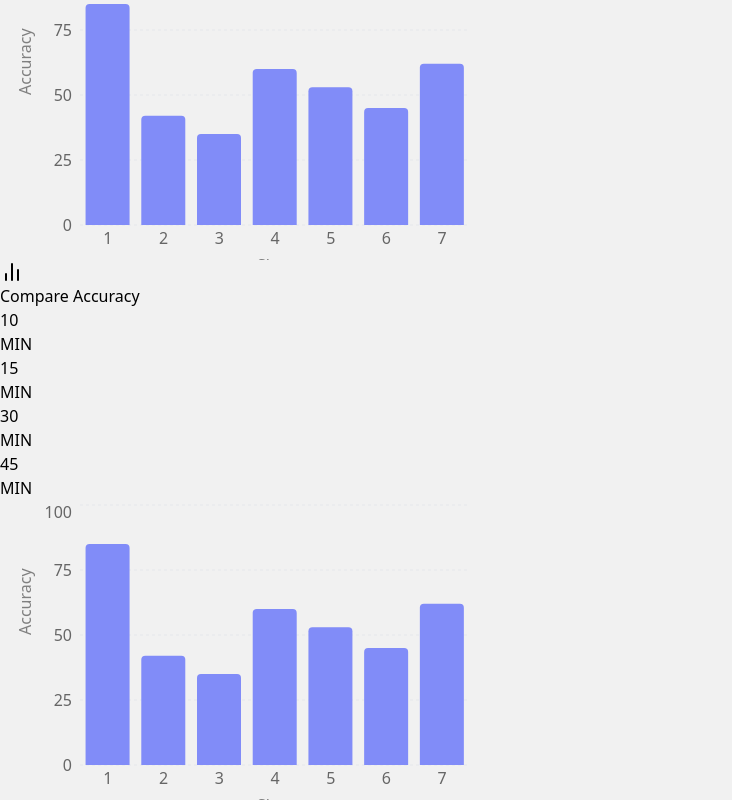
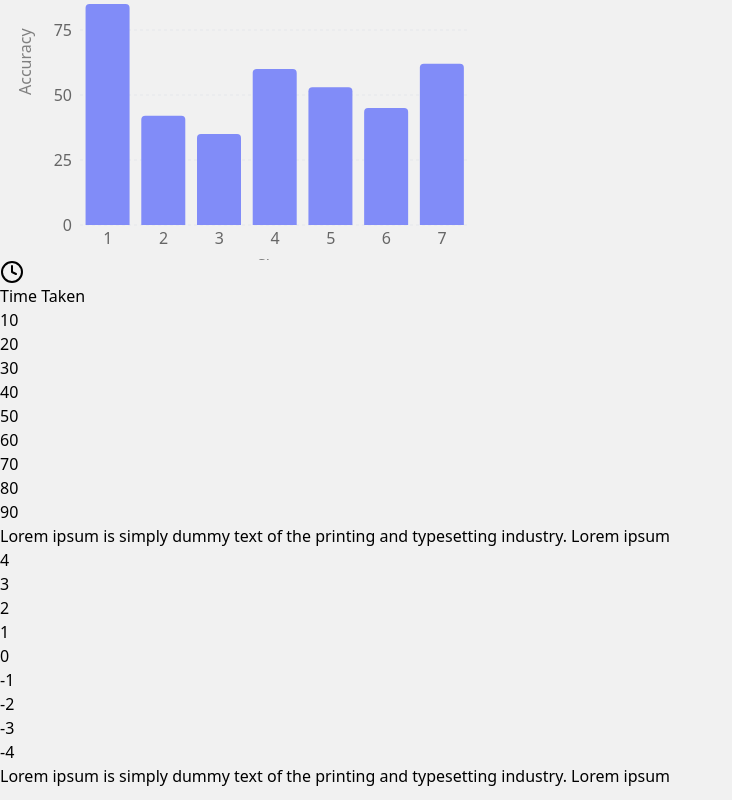
Before and after one commit to itsrajcode/assign-project, a React (Vite) app: page / in a window 1280 px wide. Shown: the part 6405-7205 px from the top of the page, without its empty margins (0-732 px from the left). Built offline with nearby package versions, Linux system fonts and the light colour scheme.

Commit message:
Chore: build complete

```diff
--- a/src/App.jsx
+++ b/src/App.jsx
@@ -7,6 +7,7 @@ import AccuracyComparisonChart from "./components/AccuracyComparisonChart";
 import ResponseTime from "./components/ResponseTime";
 import ApproachData from "./components/ApproachData";
 import Suggestions from "./components/Suggestions";
+import TimeTaken from "./components/TimeTaken";
 
 function App() {
   return (
@@ -39,7 +40,7 @@ function App() {
             {/* Accuracy Comparison Charts Section */}
             <div className="grid grid-cols-1 xl:grid-cols-2 gap-4">
               <AccuracyComparisonChart />
-              <AccuracyComparisonChart />
+              <TimeTaken />
             </div>
           </div>
         </div>
--- a/src/components/AccuracyComparisonChart.jsx
+++ b/src/components/AccuracyComparisonChart.jsx
@@ -26,7 +26,6 @@ const AccuracyComparisonChart = ({
         <h2 className="text-lg text-gray-500">Compare Accuracy</h2>
       </div>
 
-      {/* Time Markers */}
       <div className="relative mb-8 px-4">
         <div className="h-1 bg-teal-100 rounded">
           <div className="absolute top-1/2 w-full -translate-y-1/2 flex justify-between">
@@ -50,7 +49,6 @@ const AccuracyComparisonChart = ({
         </div>
       </div>
 
-      {/* Chart */}
       <BarChart
         width={500}
         height={300}
--- a/src/components/ApproachData.jsx
+++ b/src/components/ApproachData.jsx
@@ -11,13 +11,11 @@ const ApproachData = ({
 }) => {
   return (
     <div className="p-4 rounded-lg bg-white shadow-sm border border-gray-200">
-      {/* Header */}
       <div className="flex items-center mb-1 gap-2">
         <TrendingUp className="w-5 h-5 text-gray-400" />
         <h2 className="text-lg text-gray-400 font-medium">Approach Data</h2>
       </div>
 
-      {/* Approach List */}
       <div className="flex flex-col gap-3">
         {approaches.map((approach, index) => (
           <div
--- a/src/components/ResponseTime.jsx
+++ b/src/components/ResponseTime.jsx
@@ -10,20 +10,17 @@ const ResponseTime = ({
 }) => {
   return (
     <div className="p-4 rounded-lg bg-white shadow-sm border border-gray-200">
-      {/* Header */}
       <div className="flex items-center gap-2 mb-4">
         <Clock className="w-5 h-5 text-gray-400" />
         <h2 className="text-lg text-gray-400 font-medium">Response Time</h2>
       </div>
 
-      {/* Standard Time Badge */}
       <div className="mb-4">
         <span className="bg-indigo-600 text-white px-3 py-1 rounded-md text-sm">
           Std Time - {standardTime}
         </span>
       </div>
 
-      {/* Stats Box */}
       <div className="border border-dashed border-gray-300 rounded-lg p-4 bg-gray-50 mb-4">
         <div className="flex items-center justify-between">
           <div className="flex items-baseline justify-between">
@@ -40,7 +37,6 @@ const ResponseTime = ({
         </div>
       </div>
 
-      {/* Status Message */}
       <p className="text-xl font-medium">
         You are <span className="text-red-500">slow</span>!
       </p>
--- a/src/components/Suggestions.jsx
+++ b/src/components/Suggestions.jsx
@@ -10,29 +10,23 @@ const Suggestions = ({
 }) => {
   return (
     <div className="p-2 rounded-lg bg-white shadow-sm border border-gray-200">
-      {/* Header */}
       <div className="flex items-center gap-2 mb-4">
         <Sparkles className="w-5 h-5 text-gray-400" />
         <h2 className="text-lg text-gray-400 font-semibold">Suggestions</h2>
       </div>
 
-      {/* Suggestions Grid */}
       <div className="flex justify-between gap-2">
         {suggestions.map((item, index) => (
           <div key={index} className="flex flex-col items-center">
-            {/* Question Range */}
             <span className="bg-indigo-600 text-white px-2 py-1 rounded-md text-sm mb-2">
               {item.range}
             </span>
-
-            {/* Time */}
             <div className="border border-dashed border-gray-400 rounded-lg mb-2 px-4 w-16 h-16 flex items-center justify-center">
               <span className="text-xl font-bold text-gray-800">
                 {item.time}
               </span>
             </div>
 
-            {/* Difficulty */}
             <span className={`font-medium ${item.color}`}>
               {item.difficulty}
             </span>
--- /dev/null
+++ b/src/components/TimeTaken.jsx
@@ -0,0 +1,108 @@
+import React from "react";
+import { Clock } from "lucide-react";
+
+const SecondsScale = ({
+  redLineEnd = 60,
+  greenLineEnd = 30,
+  markerPosition = 30,
+  description = "Lorem ipsum is simply dummy text of the printing and typesetting industry. Lorem ipsum",
+}) => {
+  return (
+    <div className="mb-8">
+      <div className="relative h-20 bg-indigo-50 rounded-lg mb-2">
+        <div className="absolute w-full h-full flex justify-between px-4">
+          {[...Array(9)].map((_, i) => (
+            <div key={i} className="flex flex-col items-center relative">
+              <div className="h-3 w-0.5 bg-indigo-400"></div>
+              <span className="text-xs text-gray-700 mt-1">{(i + 1) * 10}</span>
+            </div>
+          ))}
+        </div>
+
+        <div
+          className="absolute h-2 bg-red-500 rounded-full top-8"
+          style={{
+            left: "4%",
+            width: `${(redLineEnd / 90) * 92}%`,
+          }}
+        ></div>
+
+        <div
+          className="absolute h-2 bg-green-500 rounded-full top-12"
+          style={{
+            left: "4%",
+            width: `${(greenLineEnd / 90) * 92}%`,
+          }}
+        ></div>
+
+        <div
+          className="absolute w-2 h-full bg-indigo-400"
+          style={{ left: `${(markerPosition / 90) * 100}%` }}
+        ></div>
+      </div>
+      <p className="text-gray-400 text-sm">{description}</p>
+    </div>
+  );
+};
+
+const PlusMinusScale = ({
+  redLineStart = 0,
+  redLineEnd = 3,
+  greenLineStart = -2,
+  greenLineEnd = 0,
+  markerPosition = 0,
+  description = "Lorem ipsum is simply dummy text of the printing and typesetting industry. Lorem ipsum",
+}) => {
+  return (
+    <div className="mb-4">
+      <div className="relative h-12 bg-indigo-50 rounded-lg mb-2">
+        <div className="absolute w-full h-full flex justify-between px-4">
+          {[...Array(9)].map((_, i) => (
+            <div key={i} className="flex flex-col items-center relative">
+              <div className="h-3 w-0.5 bg-indigo-400"></div>
+              <span className="text-xs text-gray-500 mt-1">{4 - i}</span>
+            </div>
+          ))}
+        </div>
+
+        <div
+          className="absolute h-2 bg-green-500 rounded-full top-8"
+          style={{
+              left: `${((4 - greenLineEnd) / 8) * 100}%`,
+              width: `${((greenLineEnd - greenLineStart) / 8) * 100}%`,
+            }}
+        ></div>
+
+        <div
+          className="absolute h-2 bg-red-500 rounded-full top-8"
+          style={{
+            left: `${((4 - redLineEnd) / 8) * 100}%`,
+            width: `${((redLineEnd - redLineStart) / 8) * 100}%`,
+          }}
+        ></div>
+
+        <div
+          className="absolute w-2 h-full bg-indigo-400"
+          style={{ left: `${((4 - markerPosition) / 8) * 100}%` }}
+        ></div>
+      </div>
+      <p className="text-gray-400 text-sm">{description}</p>
+    </div>
+  );
+};
+
+const TimeTaken = () => {
+  return (
+    <div className="p-6 rounded-lg bg-white shadow-sm border border-gray-200">
+      <div className="flex items-center gap-2 mb-6">
+        <Clock className="w-5 h-5 text-gray-400" />
+        <h2 className="text-lg text-gray-400 font-medium">Time Taken</h2>
+      </div>
+
+      <SecondsScale />
+      <PlusMinusScale />
+    </div>
+  );
+};
+
+export default TimeTaken;
```
